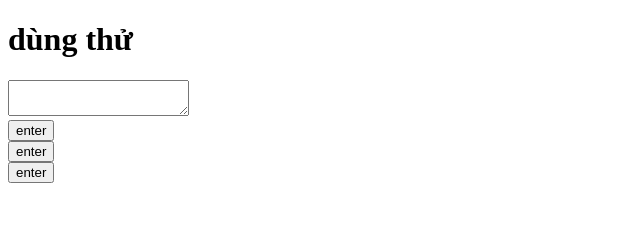
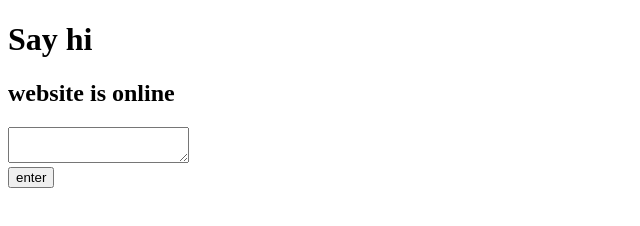
Before and after one commit to haiphong89/html-test-site, a plain HTML site: page index.html in a window 1280 px wide. Shown: the whole page, without its empty margins (0-640 px from the left). Drawn offline with Linux system fonts and the light colour scheme.

Commit message:
Add files via upload

```diff
--- a/index.html
+++ b/index.html
@@ -4,11 +4,10 @@
 	<title>hi sublime text</title>
 </head>
 <body>
-	<h1>dùng thử</h1>
+	<h1>Say hi</h1>
+	<h2>website is online</h2>
 	<textarea></textarea>
 	<div></div>
-	<button>enter</button><div></div>
-	<button>enter</button><div></div>
 	<button>enter</button>
 </body>
 </html>
```
